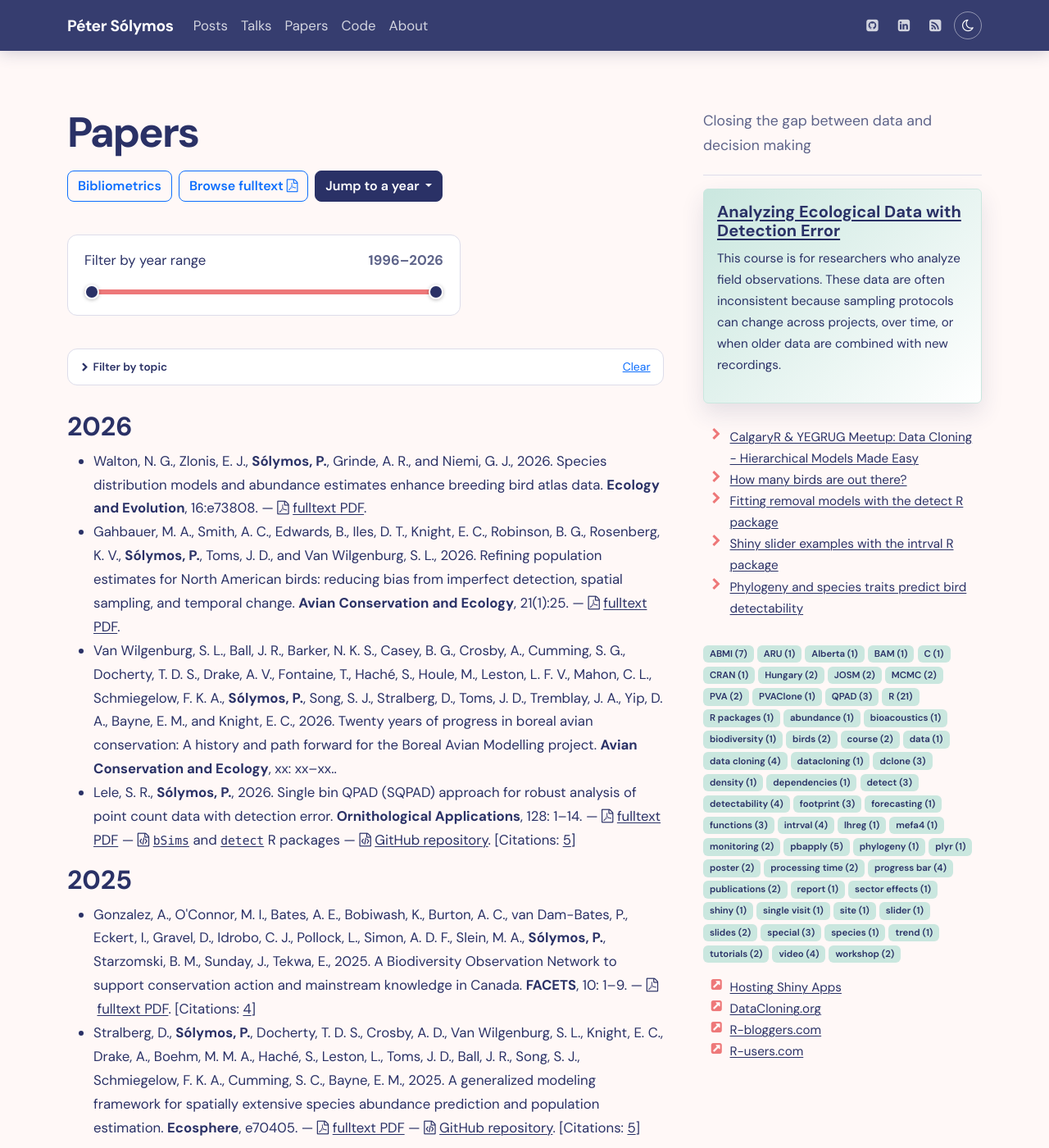
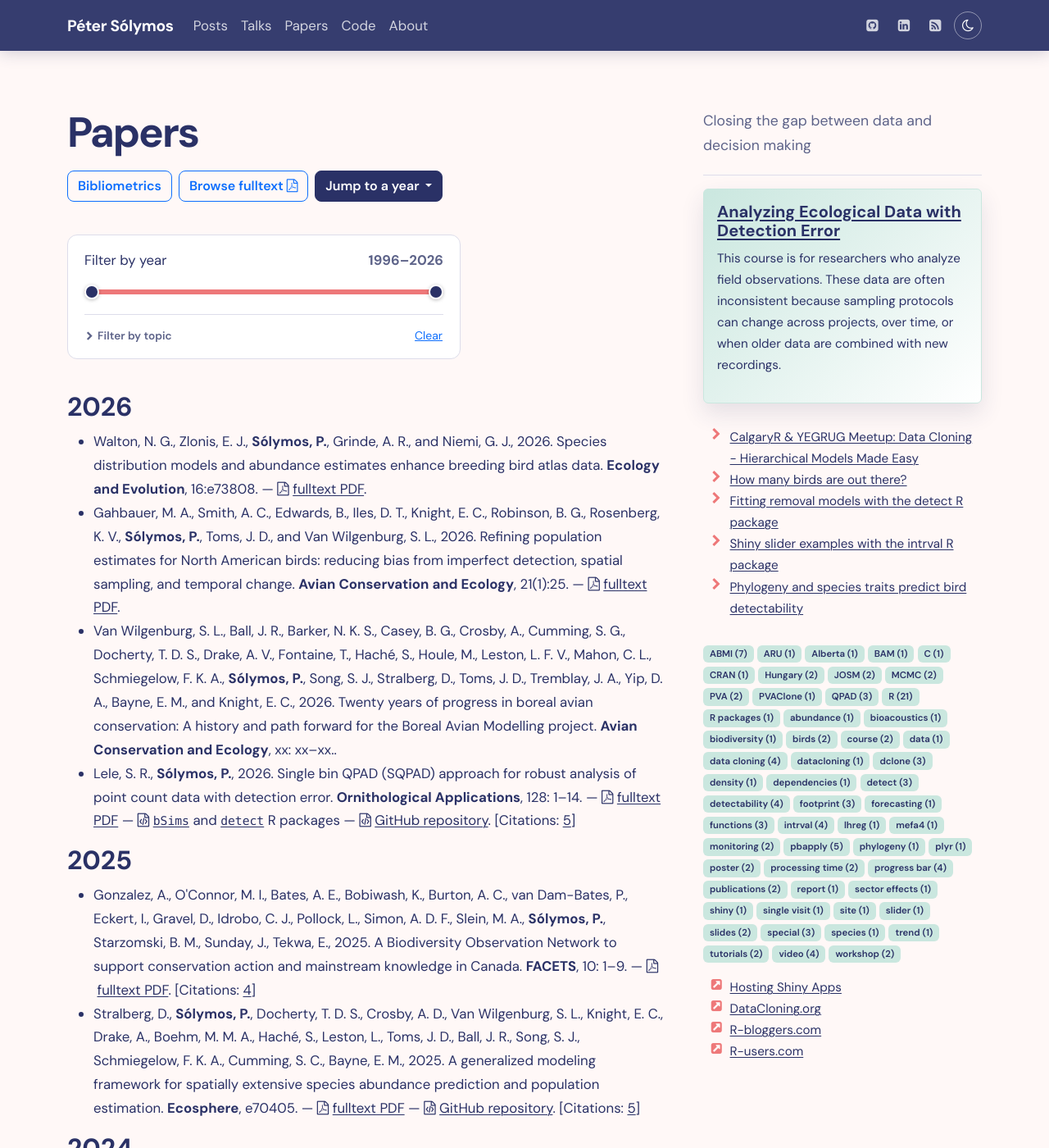
Before and after one commit to psolymos/psolymos.github.io, a Jekyll site: the page built from papers/index.md, in a window 1280 px wide and 1400 px high. Shown: the whole window at 82% size. Built offline with Jekyll 4.4.1, drawn with Linux system fonts in a browser that asks for light colours; comment, search, counter and statistics services are not loaded.

Commit message:
Update styling
Signed-off-by: Peter Solymos <psolymos@gmail.com>

```diff
--- a/assets/site.css
+++ b/assets/site.css
@@ -113,7 +113,8 @@ h2.subtitle { color: var(--muted); font-family: "DM Sans", system-ui, sans-serif
 .papers-actions .btn { border-radius: 0.5rem; font-weight: 600; }
 .btn-primary { --bs-btn-bg: #2a3166; --bs-btn-border-color: #2a3166; --bs-btn-hover-bg: #1e244e; --bs-btn-hover-border-color: #1e244e; --bs-btn-active-bg: #1e244e; --bs-btn-active-border-color: #1e244e; }
 
-.year-range-filter { background: var(--surface); border: 1px solid var(--line); border-radius: 0.75rem; margin-bottom: 2.5rem; max-width: 30rem; padding: 1rem 1.25rem; }
+.papers-filter { background: var(--surface); border: 1px solid var(--line); border-radius: 0.75rem; margin-bottom: 2.5rem; max-width: 30rem; padding: 1rem 1.25rem; }
+.papers-filter-divider { border-top: 1px solid var(--line); margin: 0.9rem 0; opacity: 1; }
 .year-range-filter-header { align-items: center; display: flex; justify-content: space-between; margin-bottom: 0.75rem; }
 .year-range-filter-value { color: var(--muted); font-weight: 700; }
 .year-range-slider { height: 1.5rem; position: relative; }
@@ -126,11 +127,10 @@ h2.subtitle { color: var(--muted); font-family: "DM Sans", system-ui, sans-serif
 .year-range-slider input[type="range"]::-webkit-slider-thumb { -webkit-appearance: none; background: var(--brand); border: 2px solid #fff; border-radius: 50%; box-shadow: 0 1px 4px rgba(0, 0, 0, 0.25); cursor: pointer; height: 1.1rem; margin-top: 0.2rem; pointer-events: auto; width: 1.1rem; }
 .year-range-slider input[type="range"]::-moz-range-thumb { background: var(--brand); border: 2px solid #fff; border-radius: 50%; box-shadow: 0 1px 4px rgba(0, 0, 0, 0.25); cursor: pointer; height: 1.1rem; pointer-events: auto; width: 1.1rem; }
 
-.label-filter { background: var(--surface); border: 1px solid var(--line); border-radius: 0.75rem; margin-bottom: 2rem; padding: 0.6rem 0.9rem; }
 .label-filter-header { align-items: center; display: flex; gap: 0.75rem; justify-content: space-between; }
-.label-filter-toggle { background: none; border: 0; color: var(--ink); font-size: 0.85rem; font-weight: 600; padding: 0; }
-.label-filter-toggle .fa-chevron-right { display: inline-block; font-size: 0.7rem; transition: transform 0.2s ease; width: 0.8rem; }
-.label-filter-toggle[aria-expanded="true"] .fa-chevron-right { transform: rotate(90deg); }
+.label-filter-toggle { -webkit-appearance: none; appearance: none; background: none; border: 0; box-shadow: none; color: var(--muted); cursor: pointer; font-size: 0.85rem; font-weight: 600; outline: none; padding: 0; }
+.label-filter-toggle:hover, .label-filter-toggle:focus-visible { color: var(--ink); }
+.label-filter-toggle .fa { display: inline-block; font-size: 0.7rem; width: 0.8rem; }
 .label-filter-count { color: var(--muted); font-weight: 400; }
 .label-filter-buttons { display: flex; flex-wrap: wrap; gap: 0.3rem; margin-top: 0.6rem; }
 .label-btn { border-radius: 999px; font-size: 0.75rem; font-weight: 600; padding: 0.15rem 0.6rem; }
--- a/papers/index.md
+++ b/papers/index.md
@@ -52,9 +52,12 @@ excerpt: The list of peer-reviewed scientific papers written by Peter Solymos.
 {% assign min_year = sorted_years | first %}
 {% assign max_year = sorted_years | last %}
 
-<div class="year-range-filter">
+{% capture all_labels_str %}{% for ms in site.data.papers %}{% for label in ms.labels %}{{ label }}|{% endfor %}{% endfor %}{% endcapture %}
+{% assign all_labels = all_labels_str | split: "|" | uniq | sort %}
+
+<div class="papers-filter">
   <div class="year-range-filter-header">
-    <label class="form-label mb-0" for="yearRangeMin">Filter by year range</label>
+    <label class="form-label mb-0" for="yearRangeMin">Filter by year</label>
     <span class="year-range-filter-value"><span id="yearRangeMinLabel">{{ min_year }}</span>&ndash;<span id="yearRangeMaxLabel">{{ max_year }}</span></span>
   </div>
   <div class="year-range-slider">
@@ -63,12 +66,9 @@ excerpt: The list of peer-reviewed scientific papers written by Peter Solymos.
     <input type="range" id="yearRangeMin" min="{{ min_year }}" max="{{ max_year }}" value="{{ min_year }}" step="1" aria-label="Minimum year">
     <input type="range" id="yearRangeMax" min="{{ min_year }}" max="{{ max_year }}" value="{{ max_year }}" step="1" aria-label="Maximum year">
   </div>
-</div>
 
-{% capture all_labels_str %}{% for ms in site.data.papers %}{% for label in ms.labels %}{{ label }}|{% endfor %}{% endfor %}{% endcapture %}
-{% assign all_labels = all_labels_str | split: "|" | uniq | sort %}
+  <hr class="papers-filter-divider">
 
-<div class="label-filter">
   <div class="label-filter-header">
     <button type="button" class="label-filter-toggle" data-bs-toggle="collapse" data-bs-target="#labelFilterCollapse" aria-expanded="false" aria-controls="labelFilterCollapse">
       <i class="fa fa-chevron-right" aria-hidden="true"></i> Filter by topic<span class="label-filter-count" id="labelFilterCount"></span>
@@ -82,6 +82,7 @@ excerpt: The list of peer-reviewed scientific papers written by Peter Solymos.
     </div>
   </div>
 </div>
+
 
 {% for yr in page.years %}
 <div class="papers-year" data-year="{{ yr }}">
```
Also changed, not shown: other parts of papers/index.md (+9 -0 lines).
